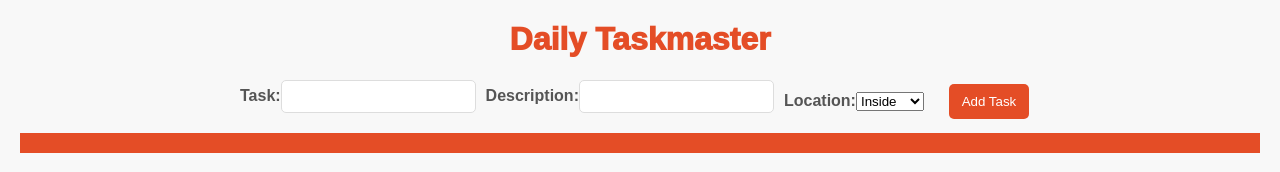
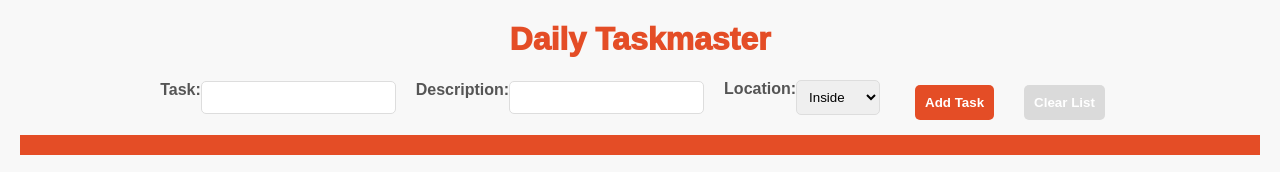
Before and after one commit to BingusGuy/Daily-Taskmaster, a React (Create React App) app in the folder client/: page / in a window 1280 px wide. Shown: the top 172 px of the page. Built offline with nearby package versions, Linux system fonts and the light colour scheme; no server answers.

Commit message:
Finished Version. v1.0

```diff
--- a/client/src/App.css
+++ b/client/src/App.css
@@ -20,13 +20,40 @@ form {
   display: flex;
   flex-direction: row;
   align-items: center;
+  justify-content: center;
   margin: 0 auto;
-  width: 800px
+  width: 800px;
+}
+
+.input-group {
+  display: flex;
+  flex-direction: row;
+  margin-right: 20px;
+  color: #555;
+  justify-content: center;
+}
+
+.input-column {
+  display: flex;
+  flex-direction: row;
+  align-items: center;
+  justify-content: space-between;
+  margin-bottom: 20px;
 }
 
 label {
-  margin-right: 10px;
+  display: flex;
+  flex-direction: row;
+  margin-right: 20px;
   color: #555;
+}
+
+.location-label {
+  display: flex;
+  flex-direction: row;
+  align-items: center;
+  justify-content: space-between;
+  margin-bottom: 20px;
 }
 
 .input-container {
@@ -37,8 +64,8 @@ label {
   margin-bottom: 20px;
 }
 
-input {
-  flex: 1;
+input,
+select {
   padding: 8px;
   margin-bottom: 10px;
   border: 1px solid #ddd;
@@ -55,6 +82,40 @@ button {
   width: 80px;
   margin-right: 5px;
   margin-left: 15px;
+  font-weight: bold;
+  transition: background-color 0.3s ease;
+}
+
+button.clear {
+  padding: 10px;
+  background-color: #dadada;
+  color: #fff;
+  border: none;
+  border-radius: 5px;
+  cursor: pointer;
+  width: 120px;
+  margin-right: 15px;
+  margin-left: 15px;
+  white-space: nowrap;
+  transition: background-color 0.3s ease;
+}
+
+button.submit {
+  padding: 10px;
+  background-color: #e44d26;
+  color: #fff;
+  border: none;
+  border-radius: 5px;
+  cursor: pointer;
+  width: 120px;
+  margin-right: 15px;
+  margin-left: 15px;
+  white-space: nowrap;
+  transition: background-color 0.3s ease;
+}
+
+button.clear:hover {
+  background-color: #a90a17;
 }
 
 button.delete {
--- a/client/src/App.js
+++ b/client/src/App.js
@@ -51,6 +51,19 @@ function App() {
         setTodos(todos.filter((todo) => todo._id !== taskId));
       } catch (error) {
         console.error('Error deleting task:', error);
+      }
+    }
+  };
+
+  // Function to handle clearing all tasks
+  const handleClearList = async () => {
+    const confirmDelete = window.confirm("Are you sure you want to clear your list?");
+    if (confirmDelete) {
+      try {
+        await axios.delete('http://localhost:5000/todos');
+        setTodos([]);
+      } catch (error) {
+        console.error('Error clearing the list:', error);
       }
     }
   };
@@ -141,7 +154,8 @@ function App() {
             <option value="Outside">Outside</option>
           </select>
         </label>
-        <button type="submit">Add Task</button>
+        <button class="submit" type="submit">Add Task</button>
+        <button class="clear" onClick={handleClearList}>Clear List</button>
       </form>
       <div className="separator"></div>
       {hasOutsideTask ? (
--- a/client/src/EditForm.js
+++ b/client/src/EditForm.js
@@ -1,4 +1,5 @@
 import React, { useState } from 'react';
+import './App.css';
 
 const EditForm = ({ task, onCancel, onSave }) => {
   const [editedTask, setEditedTask] = useState({ ...task });
@@ -13,8 +14,10 @@ const EditForm = ({ task, onCancel, onSave }) => {
   };
 
   return (
-    <div>
+    <div className="edit-form-container">
       <h2>Edit Task</h2>
+      <div className="input-group">
+        <div className="input-column">
           <label>
             <strong>Task:</strong>
             <input type="text" name="title" value={editedTask.title} onChange={handleChange} required />
@@ -23,14 +26,16 @@ const EditForm = ({ task, onCancel, onSave }) => {
             <strong>Description:</strong>
             <input type="text" name="description" value={editedTask.description} onChange={handleChange} required />
           </label>
-      <label>
+        </div>
+        <label className="location-label">
           <strong>Location:</strong>
           <select name="location" value={editedTask.location} onChange={handleChange}>
             <option value="Inside">Inside</option>
             <option value="Outside">Outside</option>
           </select>
         </label>
-      <div>
+      </div>
+      <div className="button-group">
         <button onClick={handleSave}>Save</button>
         <button onClick={onCancel}>Cancel</button>
       </div>
```
Also changed, not shown: 2 other files (tests, documents, lock files or other folders). Lines whose indentation alone changed are shown as unchanged.
